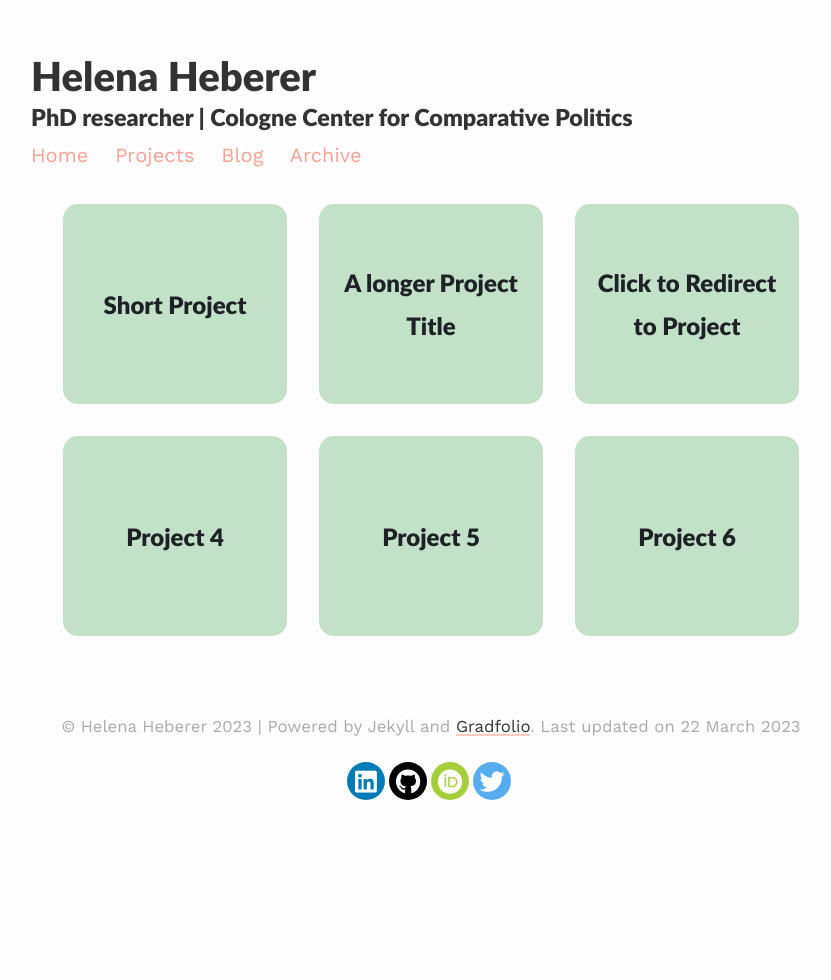
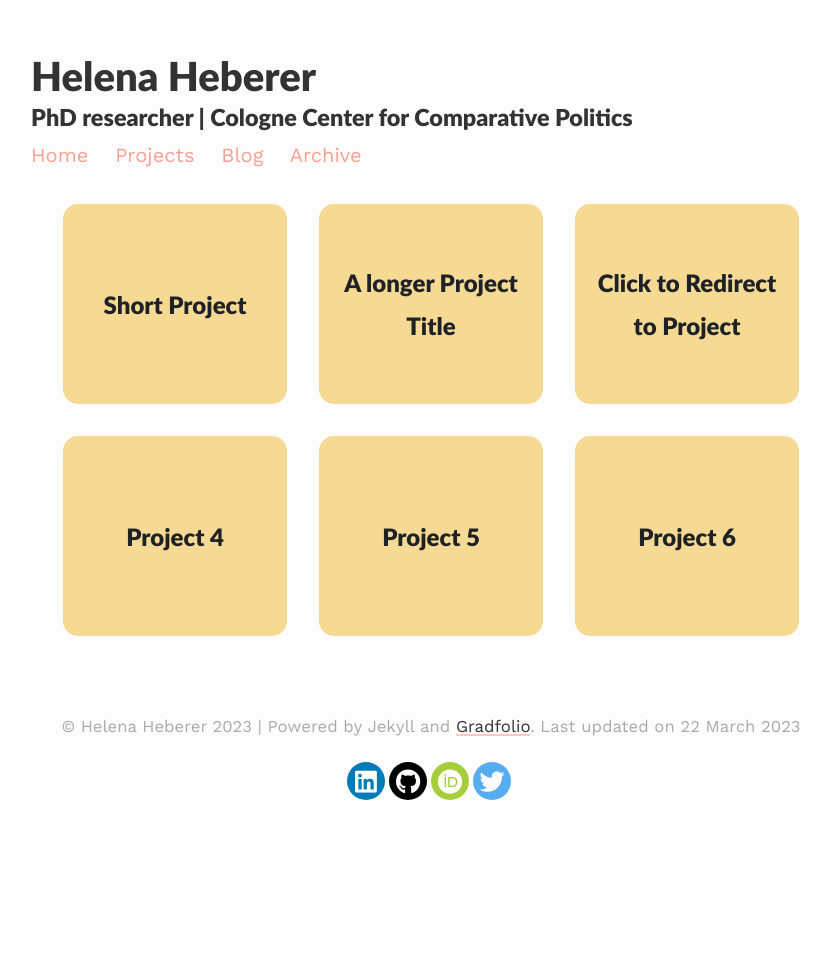
Before and after one commit to hheb/hheb.github.io, a Jekyll site: the page built from _pages/projects.md, in a window 1280 px wide. Shown: the whole page, without its empty margins (209-1040 px from the left). Built offline with Jekyll 4.4.1, drawn with Linux system fonts in a browser that asks for light colours; nearby versions of some CDN libraries.

Commit message:
Update variables.scss
Change more colors

```diff
--- a/assets/css/_sass/variables.scss
+++ b/assets/css/_sass/variables.scss
@@ -13,7 +13,7 @@ $projectbox-text:  #1e2126;
 
 // Color scheme for light
 $body-bg: #fdfdfd;
-$projectbox: #c3e1c9;
+$projectbox: #f6d992;
 $text-color: #333;
 
 // Color scheme for dark modes
```
